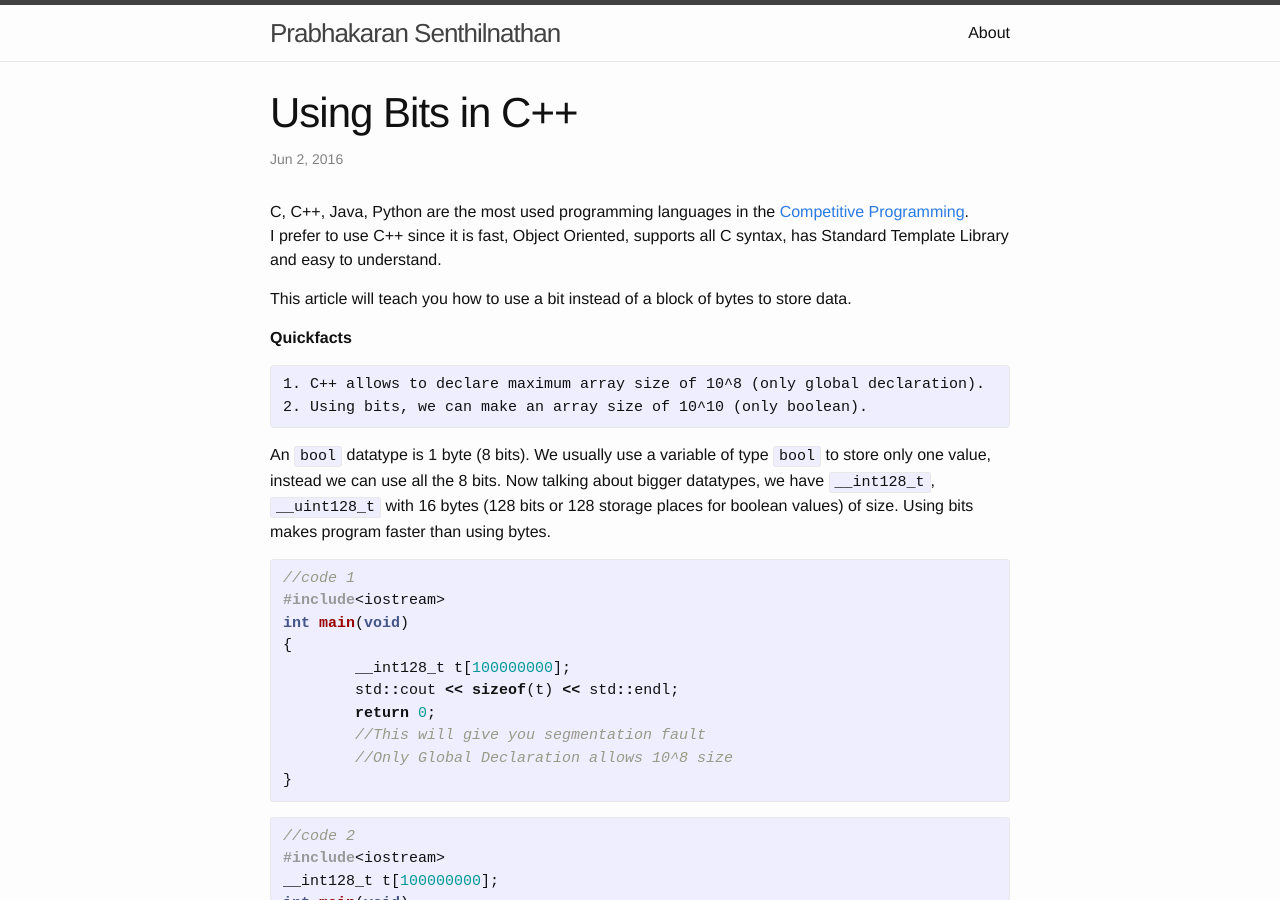
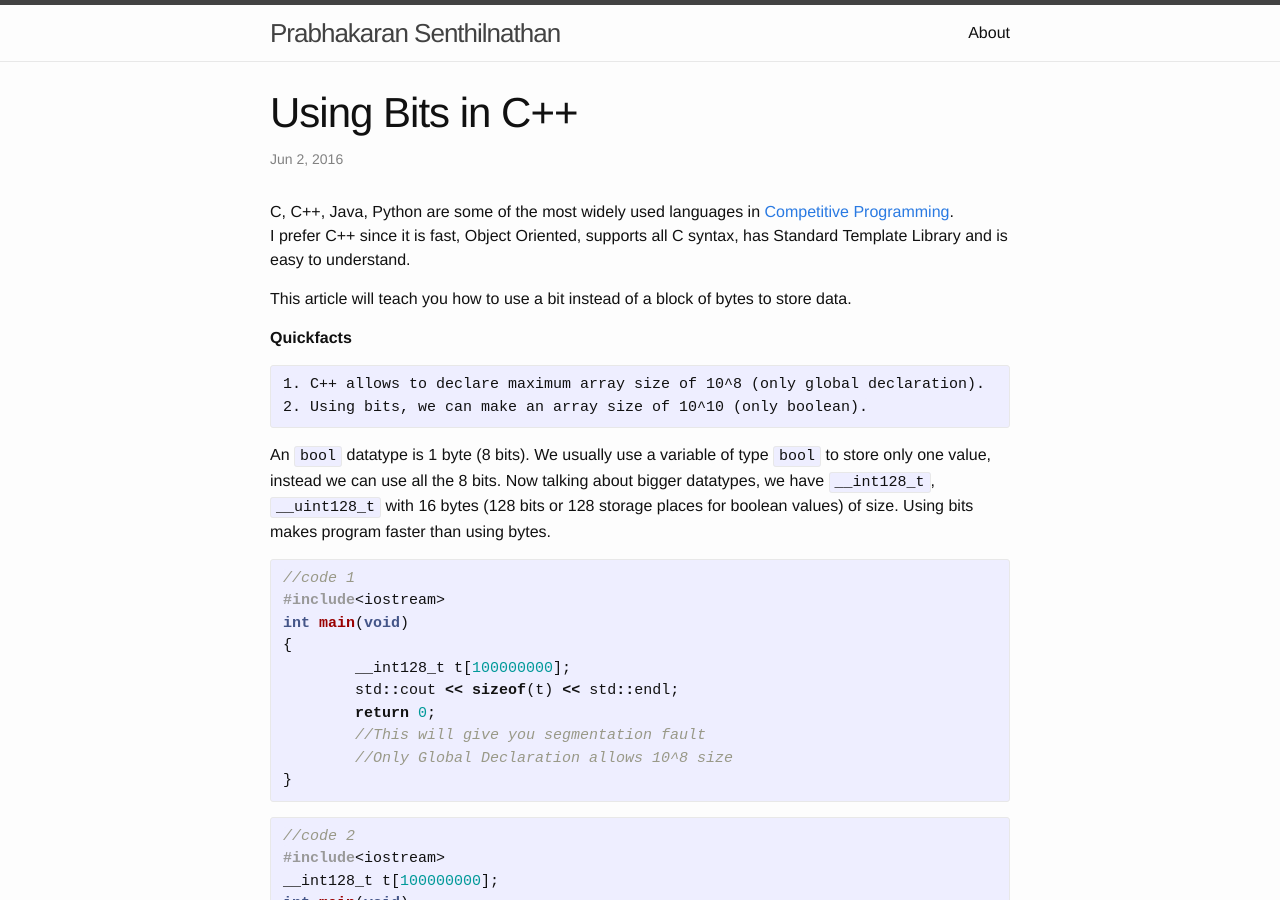
Before and after one commit to prabhakaran9397/prabhakaran9397.github.io, a Jekyll site: the page built from _posts/2016-06-02-Bits-in-C.md, in a window 1280 px wide and 900 px high. Built offline with Jekyll 4.4.1, drawn with Linux system fonts in a browser that asks for light colours.

Commit message:
grammatics

```diff
--- a/_posts/2016-06-02-Bits-in-C.md
+++ b/_posts/2016-06-02-Bits-in-C.md
@@ -2,9 +2,9 @@
 layout: post
 title: Using Bits in C++
 ---
-C, C++, Java, Python are the most used programming languages in the [Competitive Programming](http://www.geeksforgeeks.org/how-to-begin-with-competitive-programming/).
+C, C++, Java, Python are some of the most widely used languages in [Competitive Programming](http://www.geeksforgeeks.org/how-to-begin-with-competitive-programming/).
 <br>
-I prefer to use C++ since it is fast, Object Oriented, supports all C syntax, has Standard Template Library and easy to understand.
+I prefer C++ since it is fast, Object Oriented, supports all C syntax, has Standard Template Library and is easy to understand.
 
 
 This article will teach you how to use a bit instead of a block of bytes to store data.
```
